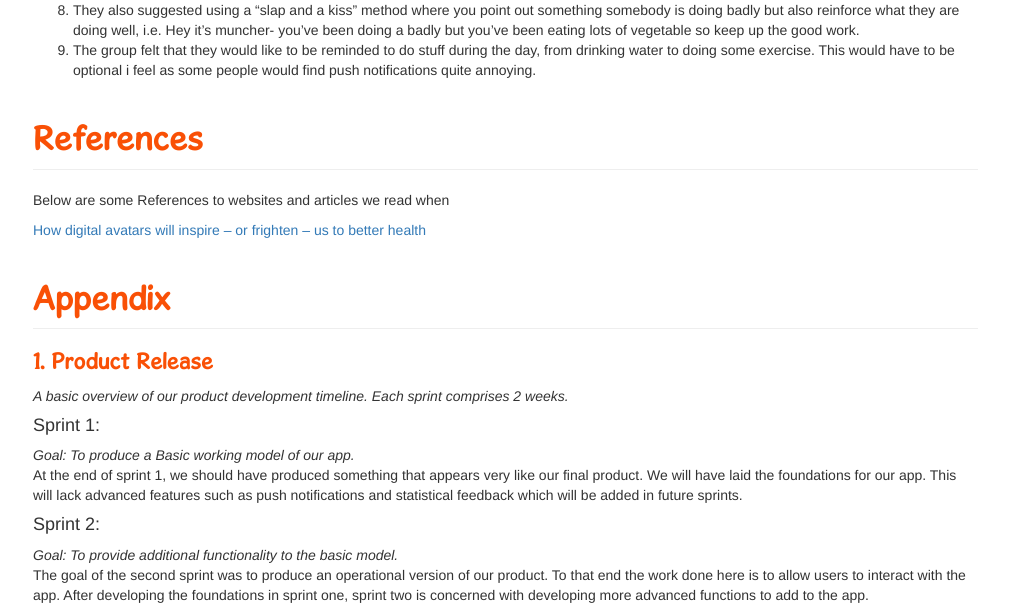
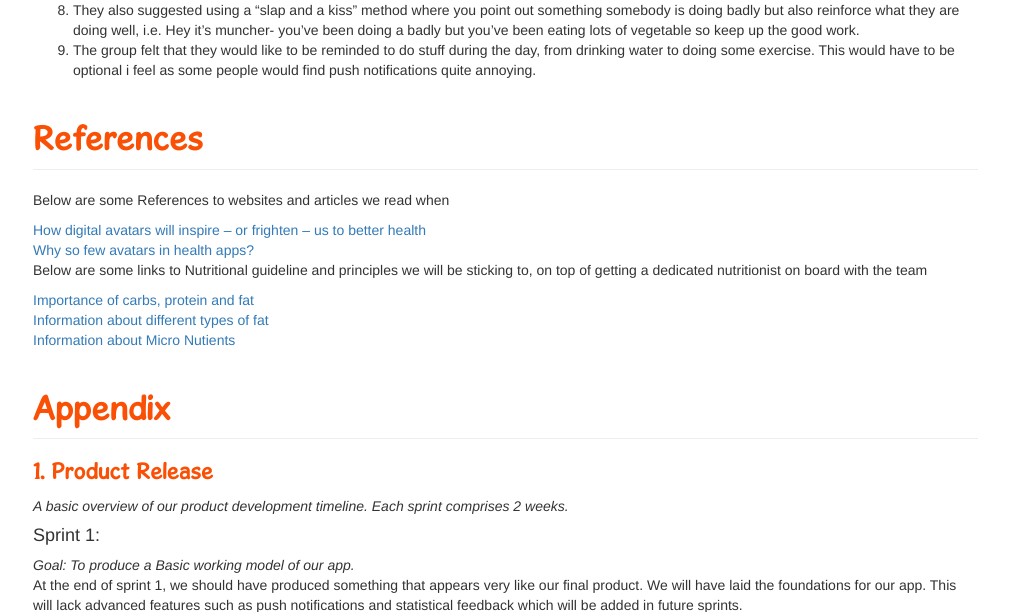
Before and after one commit to AlexThomas90210/Muncher-Design-Showcase-Site, a PHP site: page /Muncher-Design-Showcase-Site/links.php in a window 1280 px wide. Shown: the part 2891-3503 px from the top of the page, without its empty margins (37-1046 px from the left). Run offline with PHP 8.4, Linux system fonts and the light colour scheme; the visitor is signed in with stand-in values (Sample User, id 1); some libraries are stand-ins or nearby versions.

Commit message:
did the apendices

```diff
--- a/links.php
+++ b/links.php
@@ -2181,7 +2181,22 @@ if ( !isset($_SESSION['LoggedIn']) ){
                     <p>
                         Below are some References to websites and articles we read when
                     </p>
-                    <a href="#">How digital avatars will inspire – or frighten – us to better health</a>
+                    <a href="http://www.cio.com/article/3007838/ehr/how-digital-avatars-will-inspireor-frighten-us-to-better-health.html">How digital avatars will inspire – or frighten – us to better health</a>
+                    <br>
+                    <a href="http://mobihealthnews.com/news/why-so-few-avatars-health-apps">Why so few avatars in health apps?</a>
+
+                    <p>
+                        Below are some links to Nutritional guideline and principles we will be sticking to, on top of getting a dedicated nutritionist on board with the team
+                    </p>
+                    <a href="http://mynutrition.wsu.edu/nutrition­basics/ ">Importance of carbs, protein and fat</a>
+                    <br>
+                    <a href="http://www.fda.gov/AboutFDA/Transparency/Basics/ucm194310.htm">Information about different types of fat</a>
+                    <br>
+                    <a href="http://study.com/academy/lesson/what­are­micronutrients­definition­types­foods­importance.html">Information about Micro Nutients</a>
+
+
+
+                    </a>
                 </section>
 
                 <!-- Appendix -->
```
